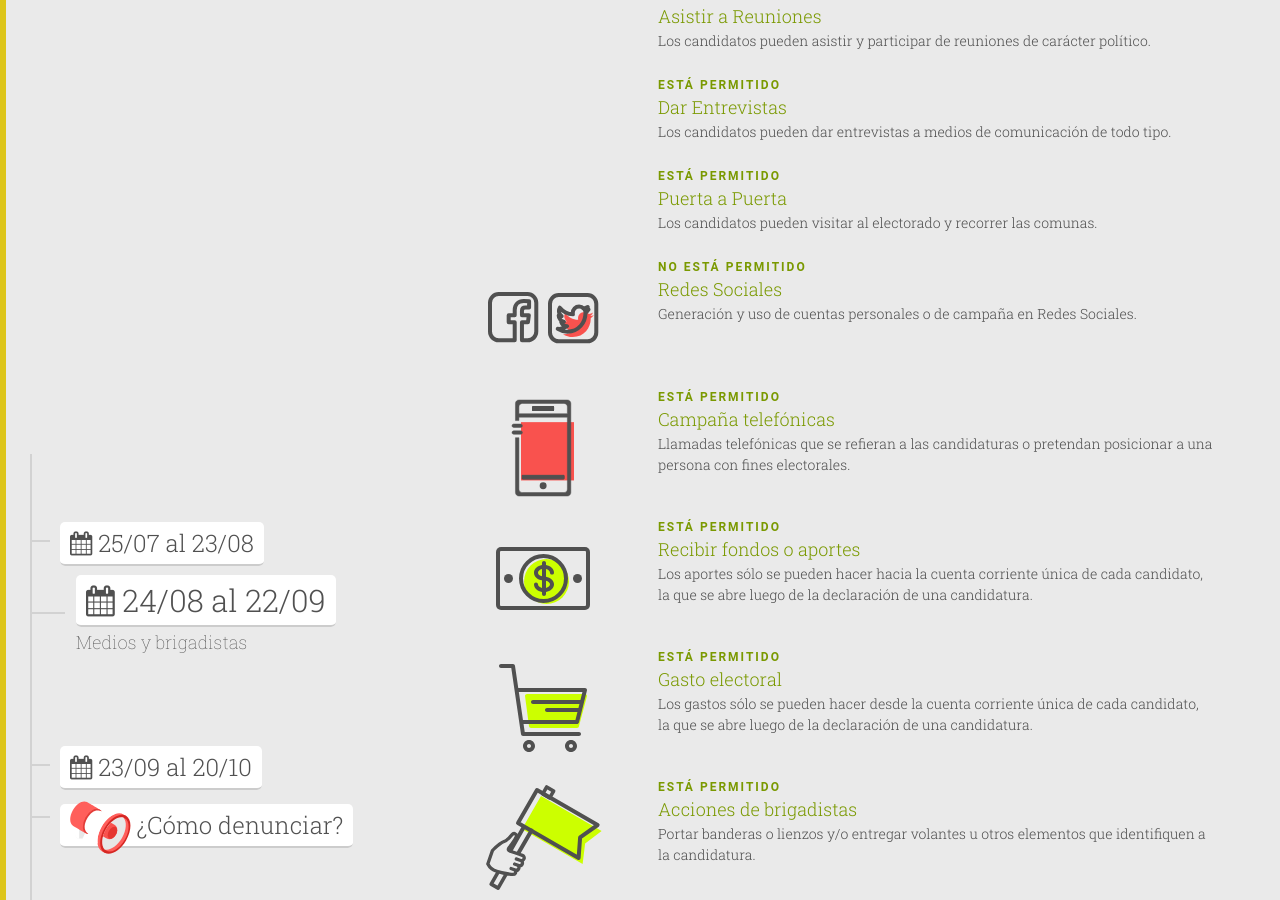
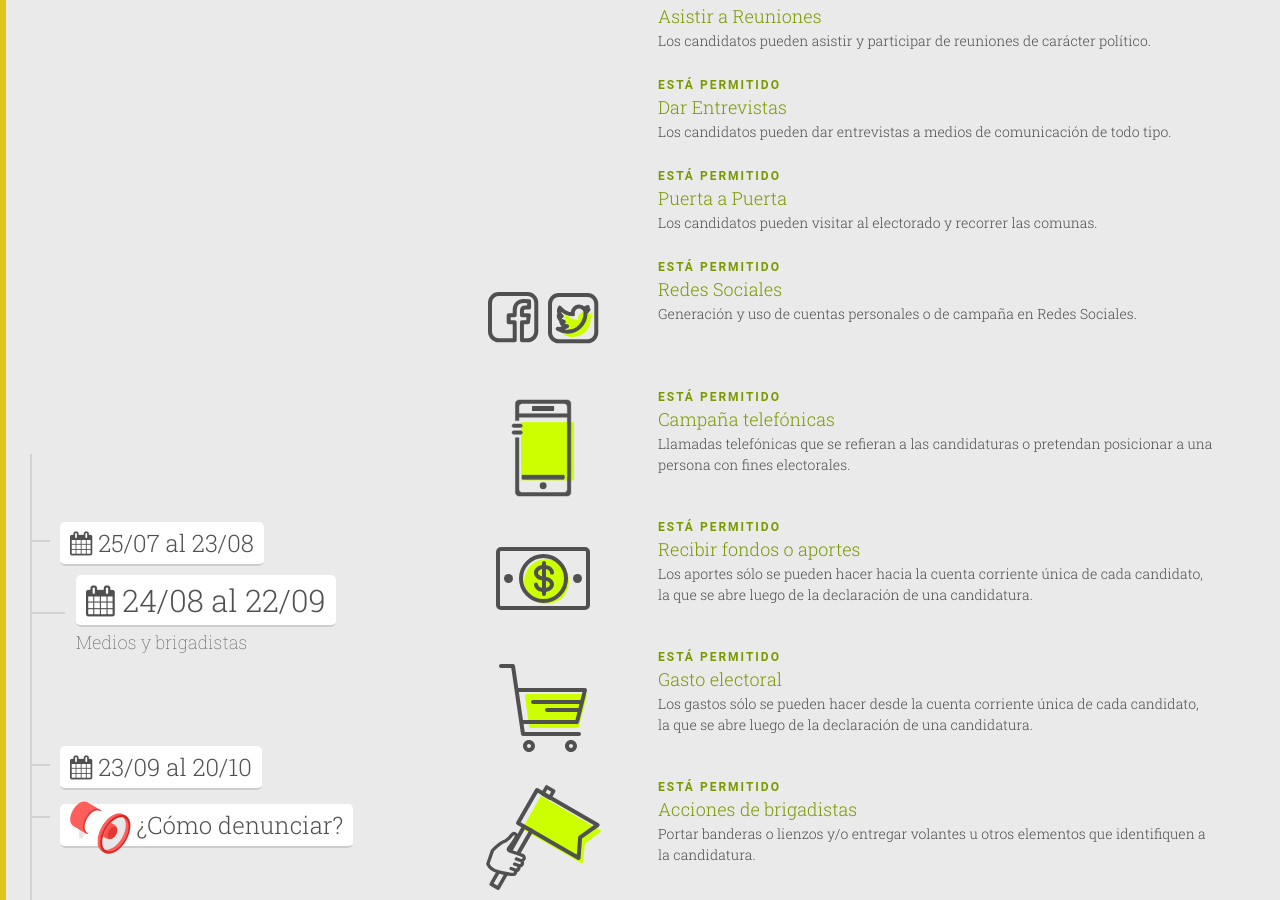
Before and after one commit to ciudadanointeligente/semaforo-electoral, a Jekyll site: the page built from index.html, in a window 1280 px wide and 900 px high, scrolled down 4441 px. Built offline with Jekyll 4.4.1, drawn with Linux system fonts in a browser that asks for light colours; nearby versions of some CDN libraries.

Commit message:
Corrige colores RRSS y llamadas

```diff
--- a/_includes/mediosybrigadistas.html
+++ b/_includes/mediosybrigadistas.html
@@ -43,16 +43,16 @@
   </div>
       <!-- 05 -->
   <div class="row">
-    <div class="col-md-2 col-md-offset-4 col-xs-3"><img src="{{ "/img/redes-no.svg" | prepend: site.baseurl }}"></div>
+    <div class="col-md-2 col-md-offset-4 col-xs-3"><img src="{{ "/img/redes-si.svg" | prepend: site.baseurl }}"></div>
     <div class="col-md-6 col-xs-9">
-      <div class="tag si">No está permitido</div>
+      <div class="tag si">Está permitido</div>
       <div class="si">Redes Sociales</div>
       <p class="bajada">Generación y uso de cuentas personales o de campaña en Redes Sociales.</p>
       </div>
   </div>
   <!-- 06 -->
   <div class="row">
-    <div class="col-md-2 col-md-offset-4 col-xs-3"><img src="{{ "/img/telefono-no.svg" | prepend: site.baseurl }}"></div>
+    <div class="col-md-2 col-md-offset-4 col-xs-3"><img src="{{ "/img/telefono-si.svg" | prepend: site.baseurl }}"></div>
     <div class="col-md-6 col-xs-9">
       <div class="tag si">Está permitido</div>
       <div class="si">Campaña telefónicas</div>
```
